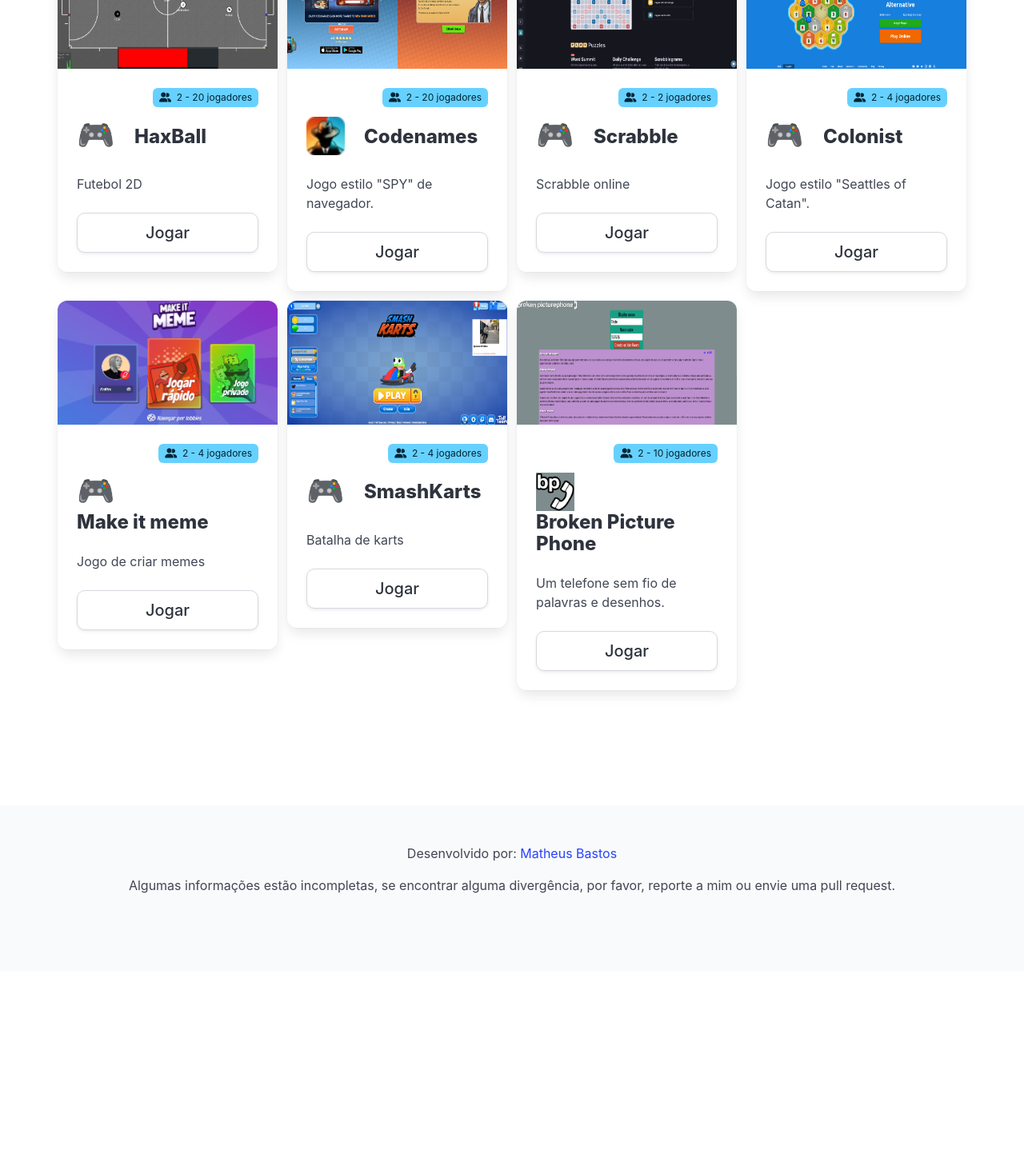
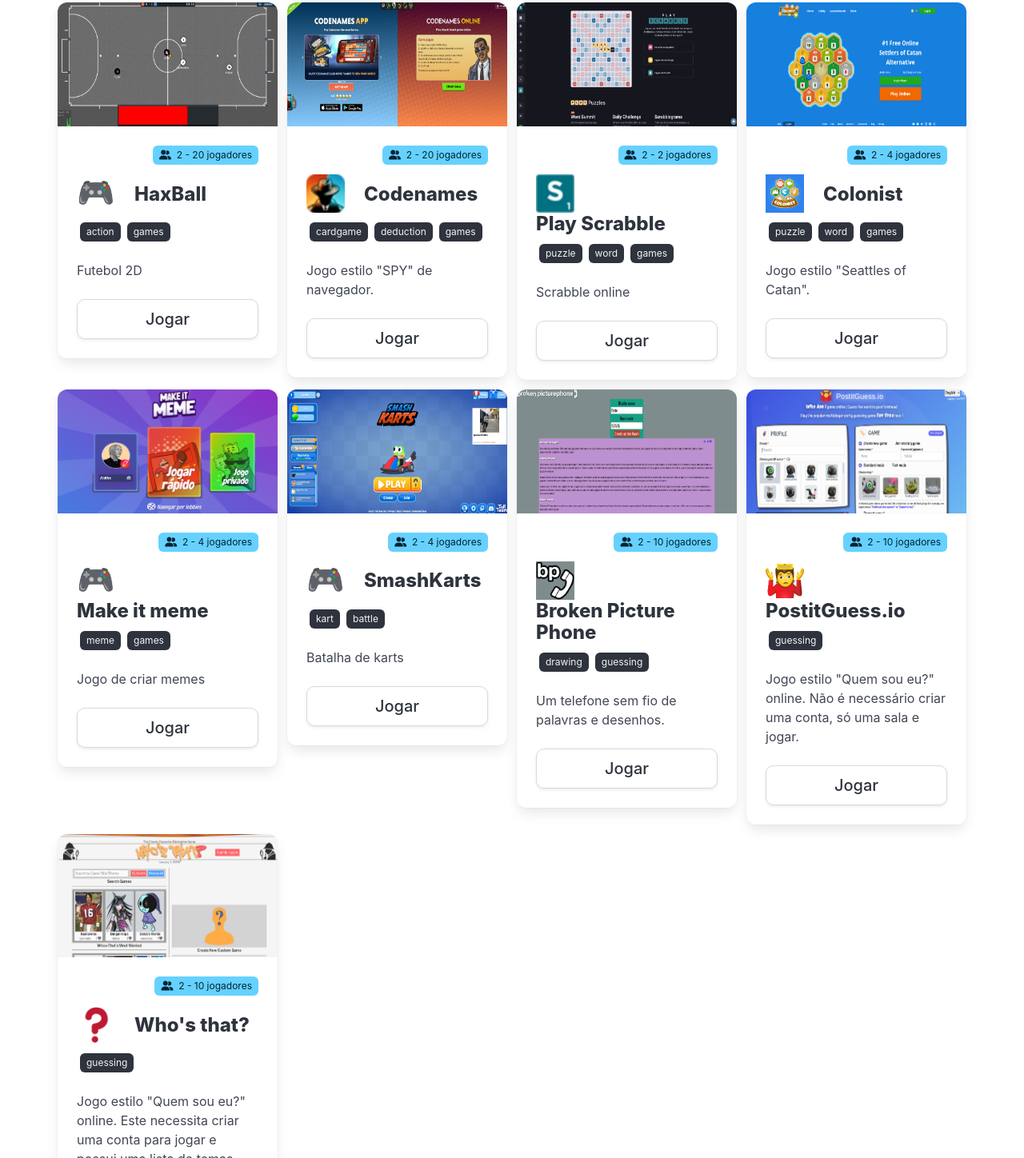
Before and after one commit to mblithium/Party-Games-List, a plain HTML site: page index.html in a window 1280 px wide. Shown: the part 1352-2800 px from the top of the page at 80% size. Before the commit the page ends 2567 px from the top, so only its background shows below. Drawn offline with nearby package versions, Linux system fonts and the light colour scheme.

Commit message:
Add new games

```diff
--- a/index.html
+++ b/index.html
@@ -42,7 +42,7 @@
                 Desenvolvido por: <a href="https://github.com/mblithium" target="_blank">Matheus Bastos</a>
             </p>
             <p>Algumas informações estão incompletas, se encontrar alguma divergência, por favor, reporte a mim ou envie
-                uma pull request.</p>
+                uma <a href="https://github.com/mblithium/Party-Games-List" target="_blank">pull request</a>.</p>
         </div>
     </footer>
 </body>
--- a/src/data/data.js
+++ b/src/data/data.js
@@ -134,7 +134,7 @@
         langs: ["en"]
     },
     {
-        name: "Scrabble",
+        name: "Play Scrabble",
         description: "Scrabble online",
         categories: ["puzzle", "word", "games"],
         modes: ["online"],
@@ -143,7 +143,7 @@
         max_players: 2,
         how_to_play: "",
         link: "https://playscrabble.com/",
-        icon: "",
+        icon: "./src/img/site-icons/play-scrabble.png",
         thumb: "./src/img/site-thumbs/scrabble.png",
         langs: ["en"]
     },
@@ -157,7 +157,7 @@
         max_players: 4,
         how_to_play: "",
         link: "https://colonist.io",
-        icon: "",
+        icon: "./src/img/site-icons/colonist.png",
         thumb: "./src/img/site-thumbs/colonist.png",
         langs: ["en", "pt-BR"]
     },
@@ -200,4 +200,26 @@
         icon: "./src/img/site-icons/brokenpicturephone.ico",
         thumb: "./src/img/site-thumbs/brokenpicturephone.png"
     },
+    {
+        name: "PostitGuess.io",
+        description: "Jogo estilo \"Quem sou eu?\" online. Não é necessário criar uma conta, só uma sala e jogar.",
+        categories: ["guessing"],
+        min_players: 2,
+        max_players: 10,
+        how_to_play: "Crie um nome, selecione um avatar e uma sala, depois, adicione nomes aos jogadores para cada um adivinhar qual é o seu.",
+        link: "https://postitguess.io/",
+        icon: "./src/img/site-icons/postitguessio.png",
+        thumb: "./src/img/site-thumbs/postitguessio.png"
+    },
+    {
+        name: "Who\'s that?",
+        description: "Jogo estilo \"Quem sou eu?\" online. Este necessita criar uma conta para jogar e possui uma lista de temas dos próprios jogadores.",
+        categories: ["guessing"],
+        min_players: 2,
+        max_players: 10,
+        how_to_play: "Crie um nome, selecione um avatar e uma sala, depois, adicione nomes aos jogadores para cada um adivinhar qual é o seu.",
+        link: "https://whos-that.com/",
+        icon: "./src/img/site-icons/whosthat.png",
+        thumb: "./src/img/site-thumbs/whosthat.png"
+    },
 ]
--- a/src/js/render.js
+++ b/src/js/render.js
@@ -4,6 +4,15 @@
 
   if (value.draft === true) {
     return;
+  }
+
+  function categoryList() {
+    let categoryTags = [];
+    value.categories.forEach((item) => {
+      categoryTags.push(`<span class="tag is-dark p-2 ml-1 mr-1" title="Jogadores suportados">${item}</span>`);
+    });
+    let categoryHTML = categoryTags.join("\n");
+    return categoryHTML;
   }
 
   let template = `<div class="cell">
@@ -18,9 +27,9 @@
   </div>
   <div class="card-content">
      <div class="container mb-3 is-flex is-justify-content-flex-end">
-        <span class="tag is-info p-2">
+        <span class="tag is-info p-2" title="Jogadores suportados">
           <span class="icon">
-            <i class="fa-solid fa-user-group"></i>
+            <i class="fa-solid fa-user-group""></i>
           </span>
           <span>
             ${value.min_players || 0} - ${value.max_players || ""} jogadores
@@ -38,6 +47,9 @@
         <p class="title is-4">${value.name || "sem nome"}</p>
       </div>
     </div>
+    <div class="container mb-3 mt-3 is-flex is-justify-content-flex-start">
+        ${categoryList()}
+    </div>
     <div class="content mt-5 mb-5">
       ${value.description || "Sem descrição"}
     </div>
```
Also changed, not shown: src/img/site-icons/colonist.png (added), src/img/site-icons/play-scrabble.png (added), src/img/site-icons/postitguessio.png (added), src/img/site-icons/whosthat.png (added), src/img/site-thumbs/postitguessio.png (added), src/img/site-thumbs/whosthat.png (added).
